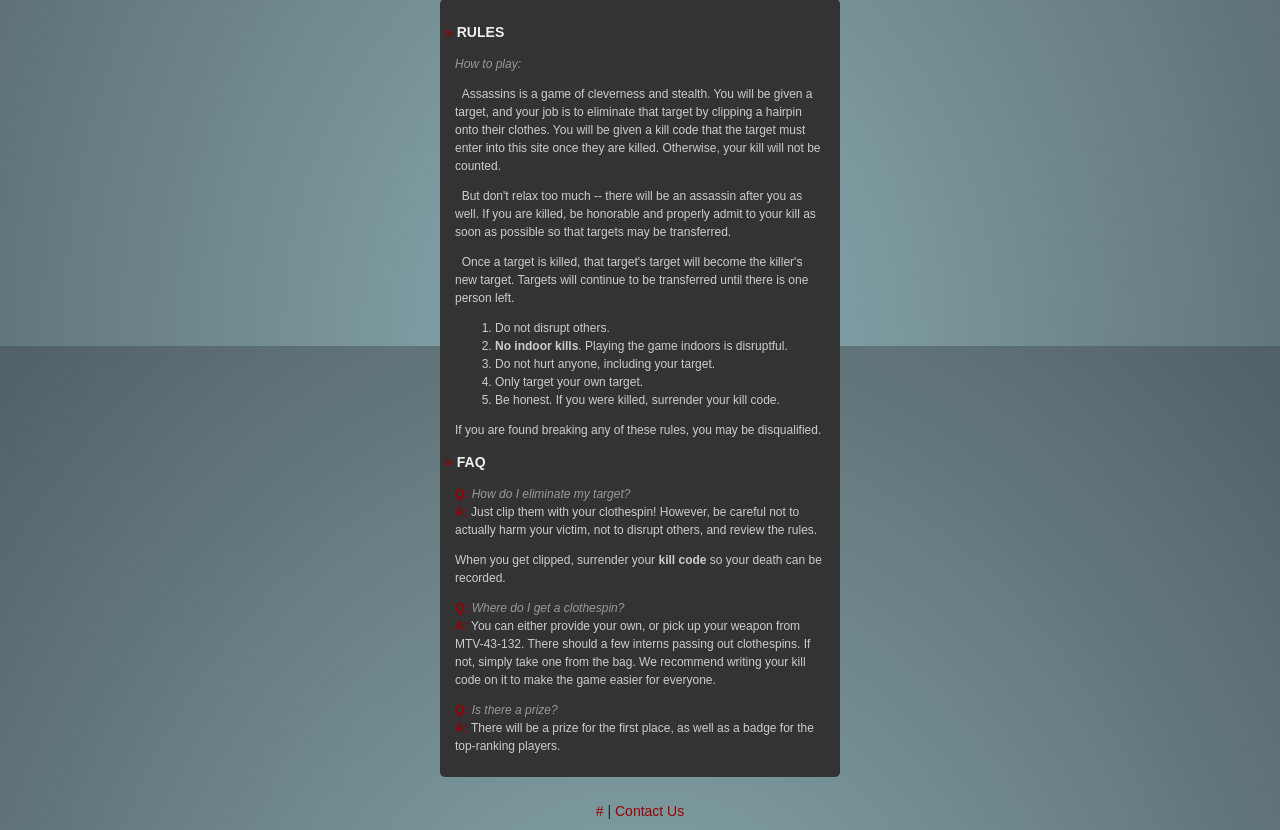
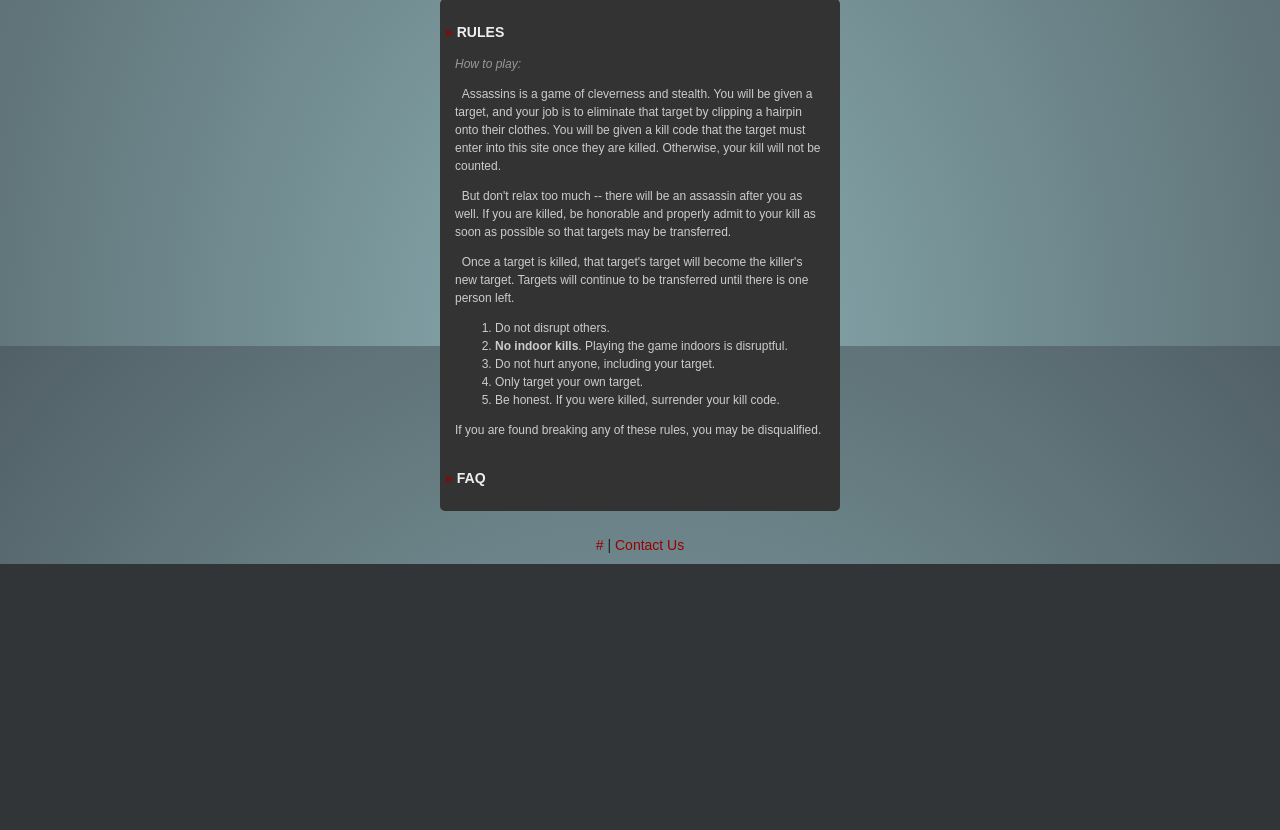
Before and after one commit to billycao/League-of-Shadows, a Django app: template templates/index.html in a window 1280 px wide. Shown: the part 454-1284 px from the top of the page. After the commit the page ends 1018 px from the top, so only its background shows below. Run offline with Django 3.2, Linux system fonts and the light colour scheme; the template is opened without the code that fills it: most values are stand-ins (such as "Sample title", 1, 10 or a date in 2020).

Commit message:
Fixed the view for JS

```diff
--- a/assets/stylesheets/main.css
+++ b/assets/stylesheets/main.css
@@ -146,8 +146,8 @@ div#header {
 }
 
 .column {
-    /* height: 0; */
-    /* display: none; */
+    height: 0;
+    display: none;
     overflow: auto;
     padding: 5px 15px;
 }
--- a/templates/index.html
+++ b/templates/index.html
@@ -5,7 +5,7 @@
 <link type="text/css" rel="stylesheet" href="/stylesheets/main.css" />
 <link type="text/css" rel="stylesheet" href="/stylesheets/jquery.countdown.css" />
 </head>
-<body>
+<body onload="selectColumn('rules')">
 
 <div id="wrapper">
 
```
